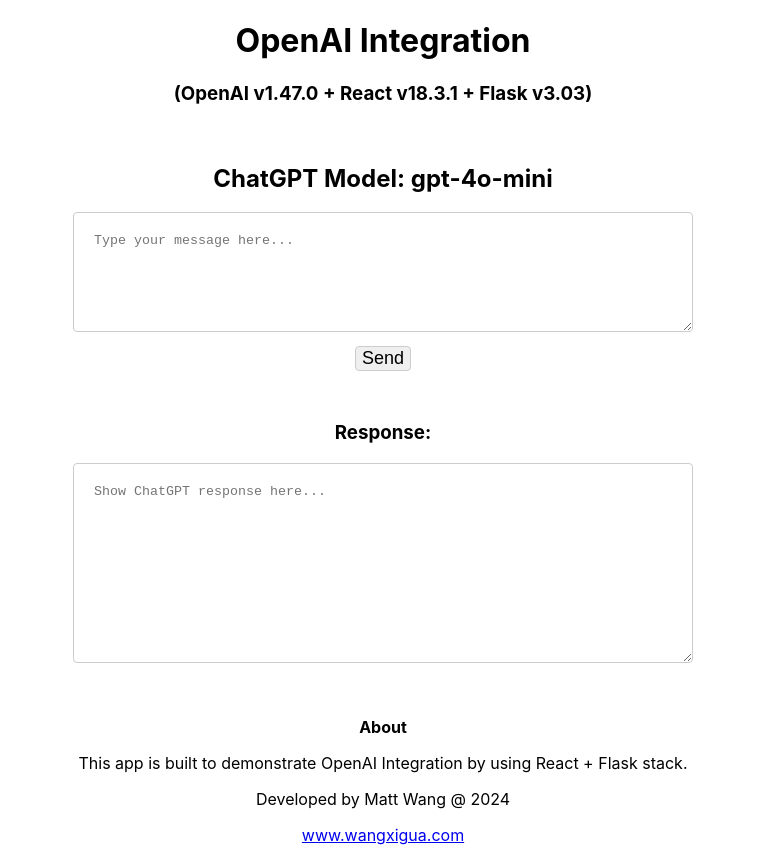
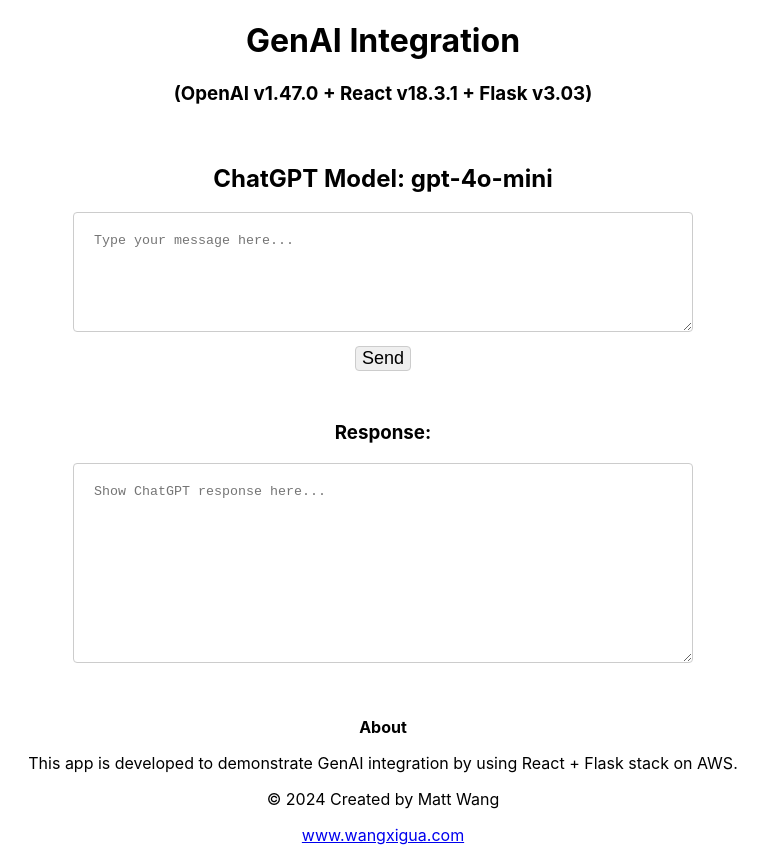
Before and after one commit to matthework/chatgpt-react, a React (Create React App) app: page / in a window 1280 px wide. Shown: the whole page, without its empty margins (257-1025 px from the left). Built offline with nearby package versions, Linux system fonts and the light colour scheme; no server answers.

Commit message:
1. Updated UI.

```diff
--- a/src/App.jsx
+++ b/src/App.jsx
@@ -5,7 +5,7 @@
 function App() {
   return (
     <div className="App">
-      <h1>OpenAI Integration</h1>
+      <h1>GenAI Integration</h1>
       <h3>(OpenAI v1.47.0 + React v18.3.1 + Flask v3.03)</h3>
       <ChatGPT />
     </div>
--- a/src/components/ChatGPT.jsx
+++ b/src/components/ChatGPT.jsx
@@ -59,10 +59,10 @@
       <div style={{ marginTop: "50px" }}>
         <b>About</b>
         <p>
-          This app is built to demonstrate OpenAI Integration by using React +
-          Flask stack.
+          This app is developed to demonstrate GenAI integration by using React
+          + Flask stack on AWS.
         </p>
-        <p>Developed by Matt Wang @ 2024</p>
+        <p>&copy; 2024 Created by Matt Wang</p>
         <a href="https://wangxigua.com" target="blank">
           www.wangxigua.com
         </a>
```
